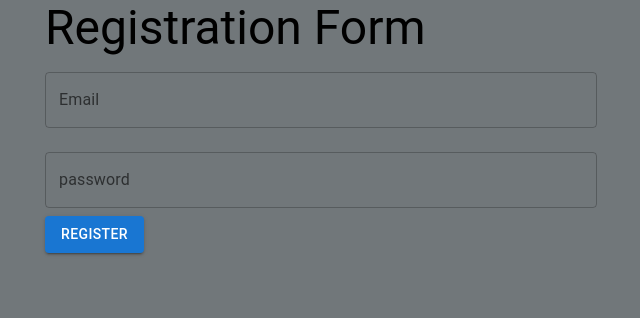
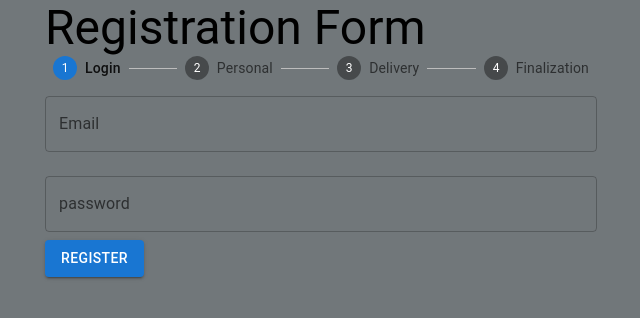
Before and after one commit to GuilhermeSR98/react_form, a React (Create React App) app: page / in a window 1280 px wide. Shown: the top 318 px of the page, without its empty margins (319-959 px from the left). Built offline with nearby package versions, Linux system fonts and the light colour scheme.

Commit message:
Adding Thank You and Step Counter

```diff
--- a/src/Components/RegistrationForm/RegistrationForm.jsx
+++ b/src/Components/RegistrationForm/RegistrationForm.jsx
@@ -2,17 +2,21 @@ import React, { useEffect, useState } from 'react'
 import PersonalData from '../PersonalData/PersonalData'
 import UserData from '../UserData/UserData'
 import DeliveryData from '../DeliveryData/DeliveryData'
+import { Step, StepLabel, Stepper, Typography } from '@mui/material'
 
 function RegistrationForm({ CPFValidation, submitForm }) {
   const [stage, setStage] = useState(0)
   const [collectedData, setCollectedData] = useState({})
   useEffect(() => {
-    console.log(">>>",collectedData)
+    if (stage === forms.length-1) {
+      submitForm(collectedData)
+    }
   })
   const forms = [
     <UserData submitForm={collectData} />,
     <PersonalData submitForm={collectData} CPFValidation={CPFValidation} />,
-    <DeliveryData submitForm={collectData} />
+    <DeliveryData submitForm={collectData} />,
+    <Typography variant='h5'>Thank You!</Typography>
   ]
 
   function collectData(data) {
@@ -23,7 +27,14 @@ function RegistrationForm({ CPFValidation, submitForm }) {
     setStage(stage + 1)
   }
 
-  return <>{forms[stage]}</>
+  return <>
+    <Stepper activeStep={stage}>
+      <Step><StepLabel>Login</StepLabel></Step>
+      <Step><StepLabel>Personal</StepLabel></Step>
+      <Step><StepLabel>Delivery</StepLabel></Step>
+      <Step><StepLabel>Finalization</StepLabel></Step>
+    </Stepper>
+    {forms[stage]}</>
 }
 
 export default RegistrationForm
```
